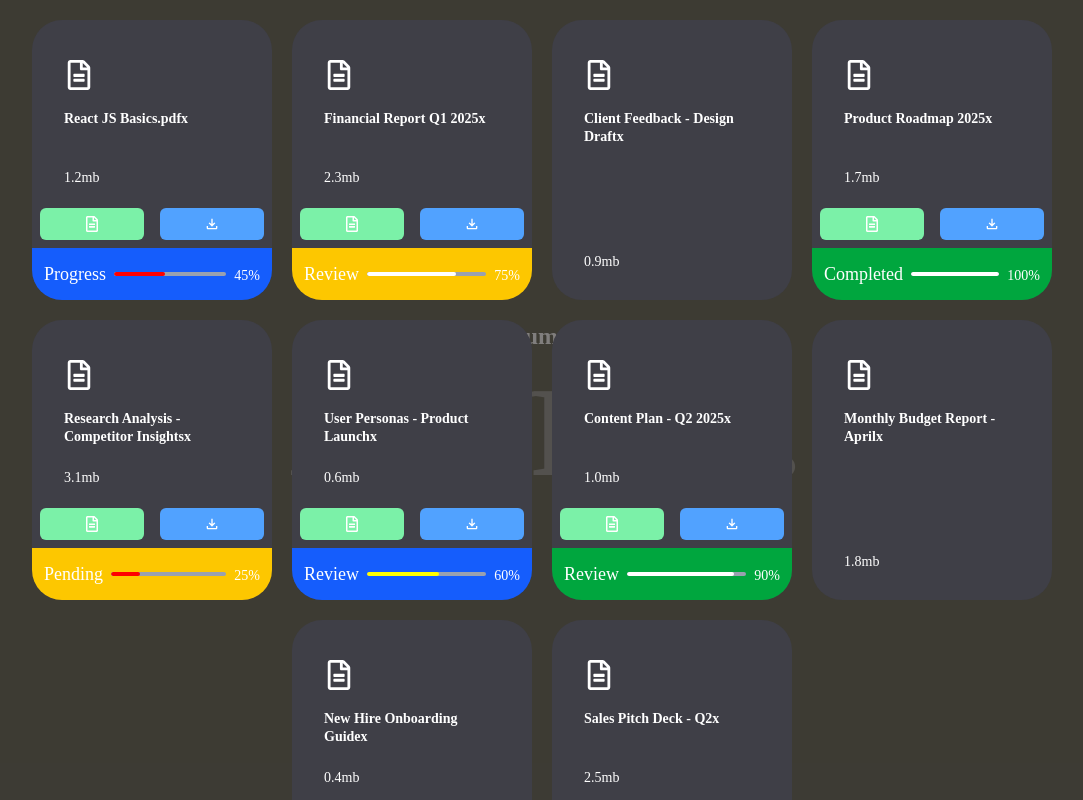
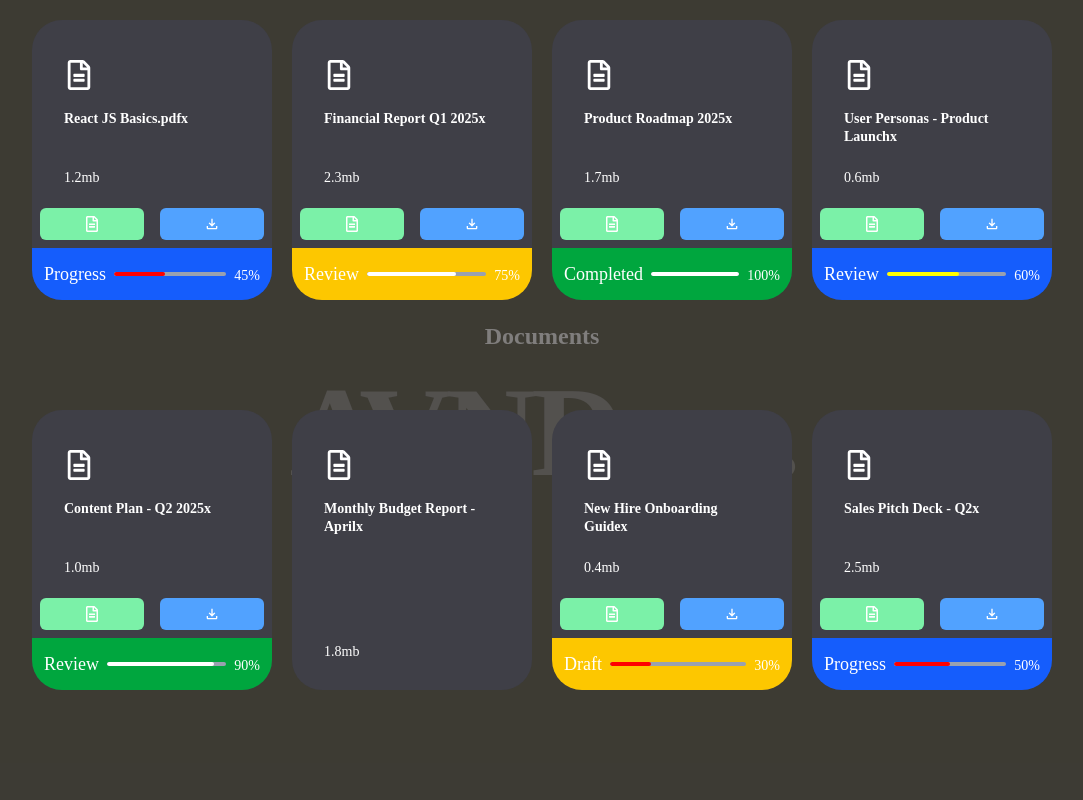
Before and after one commit to Vannamma148/avdocs, a React (Vite) app: page / in a window 1280 px wide. Shown: the whole page, without its empty margins (98-1181 px from the left). Built offline with nearby package versions, Linux system fonts and the light colour scheme.

Commit message:
Update Foreground.jsx

```diff
--- a/src/components/Foreground.jsx
+++ b/src/components/Foreground.jsx
@@ -29,18 +29,7 @@ export default function Foreground() {
       tagColor: "yellow",
     },
   },
-  {
-    desc: "Client Feedback - Design Draft",
-    fileSize: "0.9mb",
-    close: true,
-    progress: 0,
-    fileUrl: "/files/client-feedback.pdf",
-    tag: {
-      isOpen: false,
-      tagTitle: "Closed",
-      tagColor: "gray",
-    },
-  },
+
   {
     desc: "Product Roadmap 2025",
     fileSize: "1.7mb",
@@ -51,18 +40,6 @@ export default function Foreground() {
       isOpen: true,
       tagTitle: "Completed",
       tagColor: "green",
-    },
-  },
-  {
-    desc: "Research Analysis - Competitor Insights",
-    fileSize: "3.1mb",
-    close: false,
-    progress: 25,
-    fileUrl: "/files/research-analysis.pdf",
-    tag: {
-      isOpen: true,
-      tagTitle: "Pending",
-      tagColor: "red",
     },
   },
   {
```
